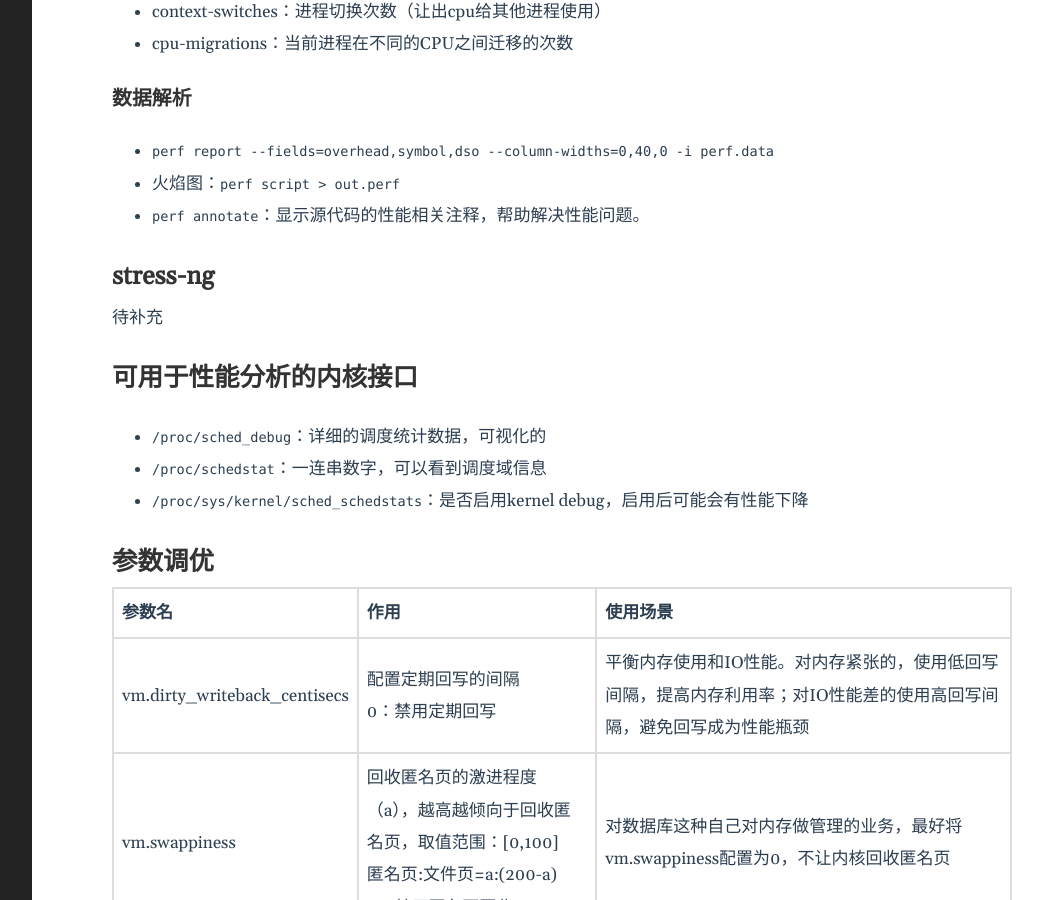
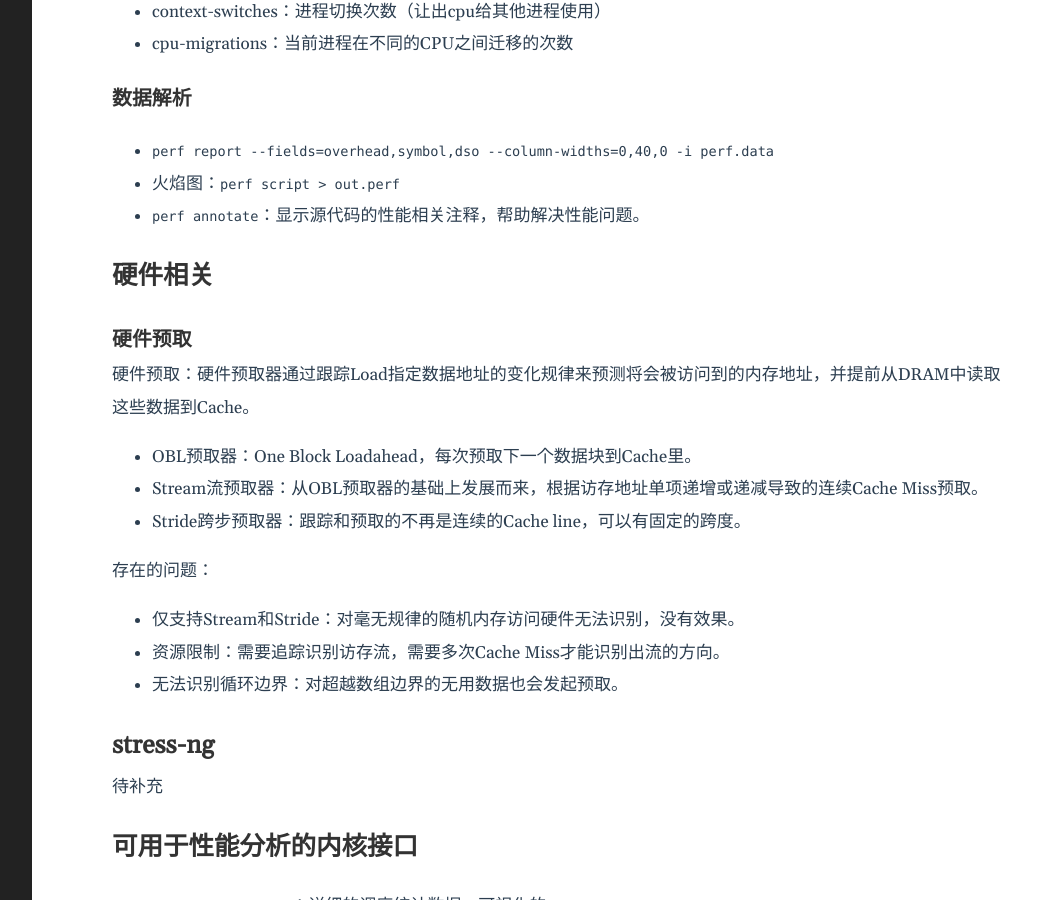
Before and after one commit to lclgo/lclgo.github.io, a Jekyll site: the page built from _posts/kernel/2024-09-28-performance.md, in a window 1280 px wide and 900 px high, scrolled down 1329 px. Shown: the whole window, without its empty margins (188-1231 px from the left). Built offline with Jekyll 4.4.1, drawn with Linux system fonts in a browser that asks for light colours.

Commit message:
prefetch data

```diff
--- a/_posts/kernel/2024-09-28-performance.md
+++ b/_posts/kernel/2024-09-28-performance.md
@@ -56,6 +56,22 @@ date: 2024-09-28 15:00:00 +0800
 * 火焰图：`perf script > out.perf`
 * `perf annotate`：显示源代码的性能相关注释，帮助解决性能问题。
 
+## 硬件相关
+
+### 硬件预取
+
+硬件预取：硬件预取器通过跟踪Load指定数据地址的变化规律来预测将会被访问到的内存地址，并提前从DRAM中读取这些数据到Cache。
+
+* OBL预取器：One Block Loadahead，每次预取下一个数据块到Cache里。
+* Stream流预取器：从OBL预取器的基础上发展而来，根据访存地址单项递增或递减导致的连续Cache Miss预取。
+* Stride跨步预取器：跟踪和预取的不再是连续的Cache line，可以有固定的跨度。
+
+存在的问题：
+
+* 仅支持Stream和Stride：对毫无规律的随机内存访问硬件无法识别，没有效果。
+* 资源限制：需要追踪识别访存流，需要多次Cache Miss才能识别出流的方向。
+* 无法识别循环边界：对超越数组边界的无用数据也会发起预取。
+
 ## stress-ng
 
 待补充
```
